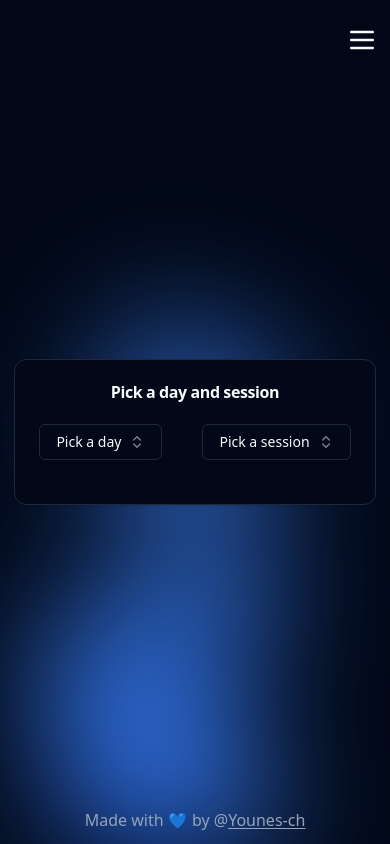
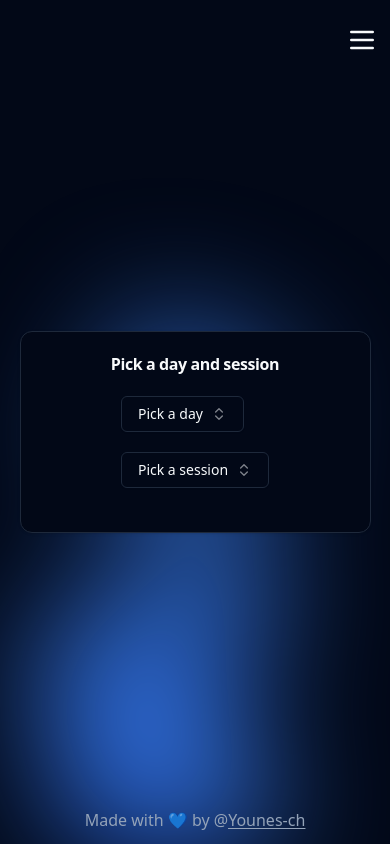
Before and after one commit to Younes-ch/issatso-schedule-scrapper, a React (Vite) app in the folder client/: page /classrooms/available in a window 390 px wide. Built offline with nearby package versions, Linux system fonts and the light colour scheme; no server answers.

Commit message:
Update Card width on mobile screens to enhance responsiveness.

```diff
--- a/client/src/components/GroupSchedules.tsx
+++ b/client/src/components/GroupSchedules.tsx
@@ -9,10 +9,8 @@ import Loader from "./Loader";
 import RemedialSchedule from "./RemedialSchedule";
 import ScrollButton from "./ScrollButton";
 import TimeTableSchedule from "./TimeTableSchedule";
-import useMediaQuery from "@/hooks/useMediaQuery";
 
 const GroupSchedules = () => {
-  const isDesktop = useMediaQuery("(min-width: 768px)");
   const selectedGroup = groupQueryStore((state) => state.selectedGroup);
   const {
     data: groupInfo,
@@ -51,8 +49,6 @@ const GroupSchedules = () => {
       <div ref={ref} className="w-full flex justify-center">
         <RemedialSchedule groupInfo={groupInfo} />
       </div>
-      {isDesktop && (
-        <>
       {entry?.isIntersecting ? (
         <ScrollButton
           icon={<ArrowUp />}
@@ -73,8 +69,6 @@ const GroupSchedules = () => {
         />
       )}
     </>
-      )}
-    </>
   );
 };
 
--- a/client/src/components/RemedialSchedule.tsx
+++ b/client/src/components/RemedialSchedule.tsx
@@ -1,5 +1,4 @@
 import Group from "@/entities/group";
-import useMediaQuery from "@/hooks/useMediaQuery";
 import groupQueryStore from "@/stores/groupQueryStore";
 import {
   Table,
@@ -18,11 +17,9 @@ interface RemedialScheduleProps {
 const RemedialSchedule = ({ groupInfo }: RemedialScheduleProps) => {
   const selectedGroup = groupQueryStore((state) => state.selectedGroup);
   const tableCaption = `Remedial table of "${selectedGroup}".`;
-  const isDesktop = useMediaQuery("(min-width: 768px)");
 
-  if (isDesktop) {
   return (
-      <Table className="remedial-schedule">
+    <Table className="remedial-schedule mb-5">
       <TableCaption>{tableCaption}</TableCaption>
       <TableHeader>
         <TableRow>
@@ -58,7 +55,6 @@ const RemedialSchedule = ({ groupInfo }: RemedialScheduleProps) => {
       </TableBody>
     </Table>
   );
-  }
 };
 
 export default RemedialSchedule;
--- a/client/src/components/TimeTableSchedule.tsx
+++ b/client/src/components/TimeTableSchedule.tsx
@@ -1,5 +1,4 @@
 import Group from "@/entities/group";
-import useMediaQuery from "@/hooks/useMediaQuery";
 import groupQueryStore from "@/stores/groupQueryStore";
 import {
   Table,
@@ -18,11 +17,8 @@ interface TimeTableScheduleProps {
 const TimeTableSchedule = ({ groupInfo }: TimeTableScheduleProps) => {
   const selectedGroup = groupQueryStore((state) => state.selectedGroup);
   const tableCaption = `Timetable of "${selectedGroup}".`;
-  const isDesktop = useMediaQuery("(min-width: 768px)");
-
-  if (isDesktop) {
   return (
-      <Table className="timetable-schedule">
+    <Table className="timetable-schedule mb-5">
       <TableCaption>{tableCaption}</TableCaption>
       <TableHeader>
         <TableRow>
@@ -57,7 +53,6 @@ const TimeTableSchedule = ({ groupInfo }: TimeTableScheduleProps) => {
       </TableBody>
     </Table>
   );
-  }
 };
 
 export default TimeTableSchedule;
--- a/client/src/pages/AvailableClassrooms.tsx
+++ b/client/src/pages/AvailableClassrooms.tsx
@@ -3,6 +3,7 @@ import ClassroomAvailabilityTable from "@/components/ClassroomAvailabilityTable"
 import DaySelector from "@/components/DaySelector";
 import SessionSelector from "@/components/SessionSelector";
 import { Card, CardContent, CardHeader, CardTitle } from "@/components/ui/card";
+import useMediaQuery from "@/hooks/useMediaQuery";
 import availableClassroomsQueryStore from "@/stores/availableClassroomsQueryStore";
 import classroomQueryStore from "@/stores/classroomQueryStore";
 import colorStore from "@/stores/colorStore";
@@ -11,6 +12,7 @@ import { useScrollIntoView } from "@mantine/hooks";
 import { useEffect } from "react";
 
 const AvailableClassrooms = () => {
+  const isDesktop = useMediaQuery("(min-width: 768px)");
   const setColor = colorStore((state) => state.setColor);
   const setCursorHidden = cursorHideStore((state) => state.setCursorHidden);
   const { targetRef, scrollIntoView } = useScrollIntoView<HTMLDivElement>();
@@ -40,12 +42,16 @@ const AvailableClassrooms = () => {
   }, []);
 
   return (
-    <Card>
+    <Card className={`${!isDesktop ? "w-[90vw]" : ""}`}>
       <CardHeader>
         <CardTitle>Pick a day and session</CardTitle>
       </CardHeader>
       <CardContent className="flex flex-col gap-5 items-center">
-        <div className="flex justify-center gap-10">
+        <div
+          className={`flex justify-center gap-5 ${
+            !isDesktop ? "flex-col" : ""
+          }`}
+        >
           <div className="w-1/2">
             <DaySelector />
           </div>
--- a/client/src/pages/Schedules.tsx
+++ b/client/src/pages/Schedules.tsx
@@ -1,12 +1,14 @@
 import GroupSchedules from "@/components/GroupSchedules";
 import GroupSelector from "@/components/GroupSelector";
 import { Card, CardContent, CardHeader, CardTitle } from "@/components/ui/card";
+import useMediaQuery from "@/hooks/useMediaQuery";
 import colorStore from "@/stores/colorStore";
 import cursorHideStore from "@/stores/cursorHideStore";
 import groupQueryStore from "@/stores/groupQueryStore";
 import { useEffect } from "react";
 
 const Schedules = () => {
+  const isDesktop = useMediaQuery("(min-width: 768px)");
   const setColor = colorStore((state) => state.setColor);
   const setCursorHidden = cursorHideStore((state) => state.setCursorHidden);
   const setSelectedGroup = groupQueryStore((state) => state.setSelectedGroup);
@@ -30,7 +32,7 @@ const Schedules = () => {
   }, []);
 
   return (
-    <Card>
+    <Card className={`${!isDesktop ? "w-[90vw]" : ""}`}>
       <CardHeader>
         <CardTitle>Choose a group</CardTitle>
       </CardHeader>
```
Lines whose indentation alone changed are shown as unchanged.
